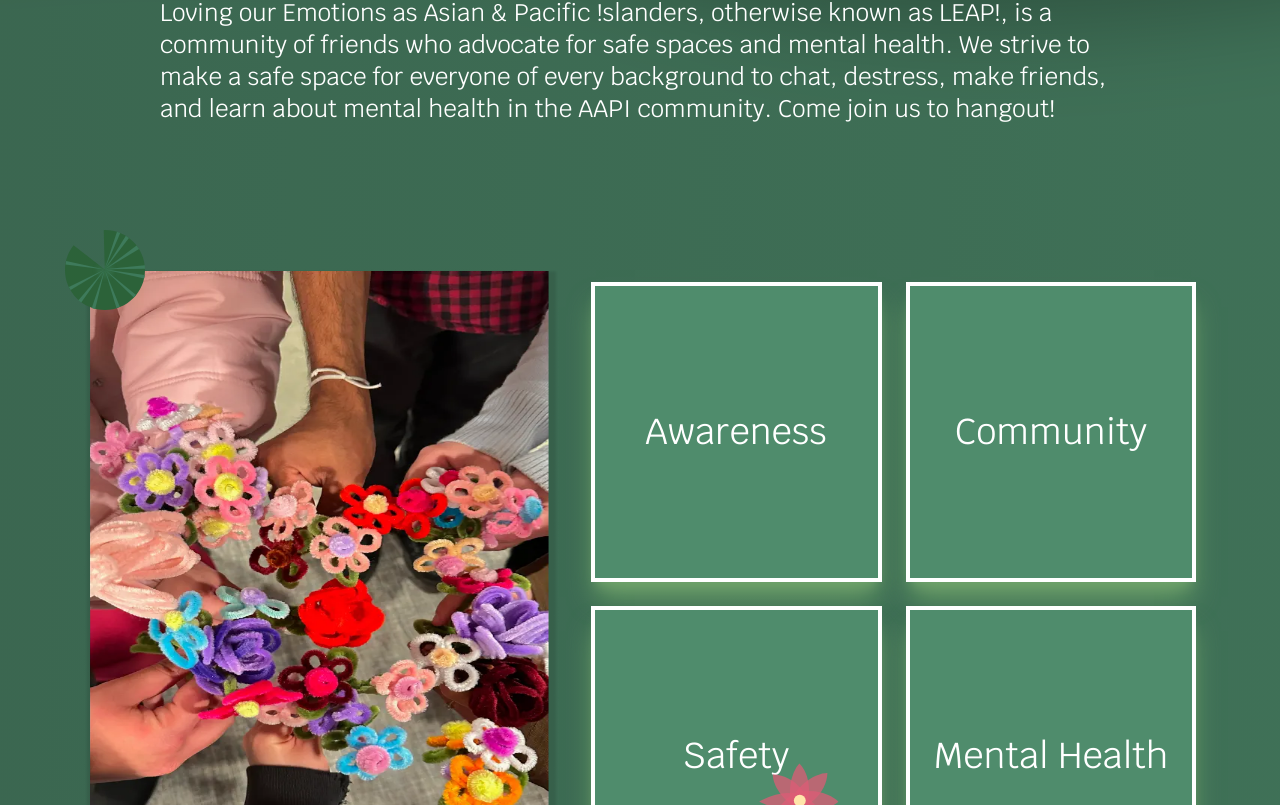
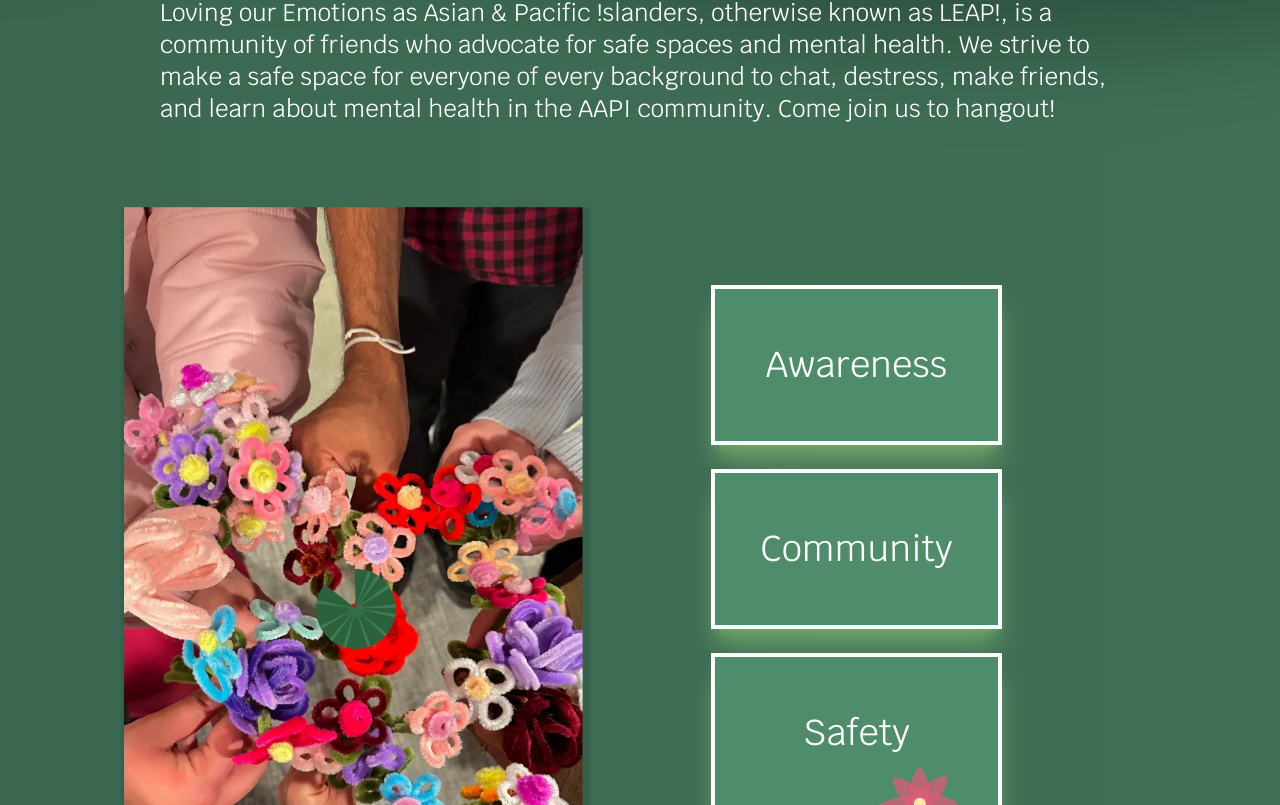
Before and after one commit to acm-ucr/leap-website, a Next.js app: page / in a window 1280 px wide. Shown: the part 915-1720 px from the top of the page. Built offline with nearby package versions, Linux system fonts and the light colour scheme.

Commit message:
fixes part 1

```diff
--- a/src/components/home/ValueBox.tsx
+++ b/src/components/home/ValueBox.tsx
@@ -9,7 +9,7 @@ const ValueBox = () => {
 
   return (
     <div className="flex min-h-[300px] items-center justify-center md:min-h-[450px] lg:min-h-[650px]">
-      <div className="grid w-full max-w-2xl grid-cols-1 gap-6 md:grid-cols-1 lg:grid-cols-2">
+      <div className="grid w-full grid-cols-1 gap-6">
         {topics.map((topic, index) => (
           <motion.div
             key={index}
@@ -17,7 +17,7 @@ const ValueBox = () => {
             whileInView={{ y: 0, opacity: 1 }}
             transition={{ duration: 0.3, delay: 0.15 * index }}
           >
-            <div className="flex h-[150px] w-full items-center justify-center border-4 border-white bg-leap-mid-green p-6 text-center font-leap text-2xl text-white shadow-xl shadow-leap-light-green sm:h-[200px] sm:text-3xl lg:h-[300px] lg:text-4xl">
+            <div className="flex h-[10vh] w-full items-center justify-center border-4 border-white bg-leap-mid-green p-6 text-center font-leap text-2xl text-white shadow-xl shadow-leap-light-green sm:text-3xl md:h-[20vh] lg:text-4xl">
               {topic}
             </div>
           </motion.div>
--- a/src/components/home/ValuesContainer.tsx
+++ b/src/components/home/ValuesContainer.tsx
@@ -7,9 +7,9 @@ import { motion } from "motion/react";
 
 const ValuesContainer = () => {
   return (
-    <div className="md:pt-15 flex flex-row items-center justify-center space-x-8 pb-11 lg:pt-20">
+    <div className="md:pt-15 flex h-full w-full flex-row items-center justify-evenly pb-11 lg:pt-20">
       <motion.div
-        className="flex items-center justify-center md:mt-20 lg:mt-16"
+        className="flex items-center justify-evenly"
         initial={{ opacity: 0 }}
         whileInView={{ x: ["-5%", "0%"], y: ["20%", "0%"], opacity: 1 }}
         transition={{ duration: 0.5, delay: 0.1 }}
@@ -17,32 +17,25 @@ const ValuesContainer = () => {
         <Image
           src={FlowerImg}
           alt="Flowers"
-          className="h-[300px] w-[200px] items-center md:h-[450px] md:w-[300px] lg:h-[650px] lg:w-[475px]"
+          className="h-full w-[200px] object-fill md:w-[300px] lg:w-[475px]"
         />
-        <div className="absolute translate-x-[-100%] translate-y-[-200%] md:translate-x-[-170%] md:translate-y-[-280%] lg:translate-x-[-270%] lg:translate-y-[-405%]">
         <motion.div
           initial={{ opacity: 0, x: -50 }}
           whileInView={{ opacity: 1, x: 0, rotate: 360 }}
           transition={{ duration: 0.7, delay: 0.5 }}
+          className="absolute translate-x-[-100%] translate-y-[-200%] md:translate-x-[-170%] md:translate-y-[-280%] lg:translate-x-[-270%] lg:translate-y-[-405%]"
         >
-            <Image
-              src={lilyPad}
-              alt="LilyPad"
-              className="h-20 w-20 rotate-180"
-            />
+          <Image src={lilyPad} alt="LilyPad" className="h-20 w-20 rotate-180" />
         </motion.div>
-        </div>
       </motion.div>
-
-      <div className="mr-6 mt-20 flex items-center justify-center md:mr-24 lg:mr-40 lg:mt-16">
       <motion.div
         initial={{ opacity: 0 }}
         whileInView={{ y: ["20%", "0%"], x: ["10%", "0%"], opacity: 1 }}
         transition={{ duration: 0.5, delay: 0.1 }}
+        className="mr-6 mt-20 flex items-center justify-center md:mr-24 lg:mr-40 lg:mt-16"
       >
         <ValueBox />
       </motion.div>
-      </div>
     </div>
   );
 };
```
Lines whose indentation alone changed are shown as unchanged.
